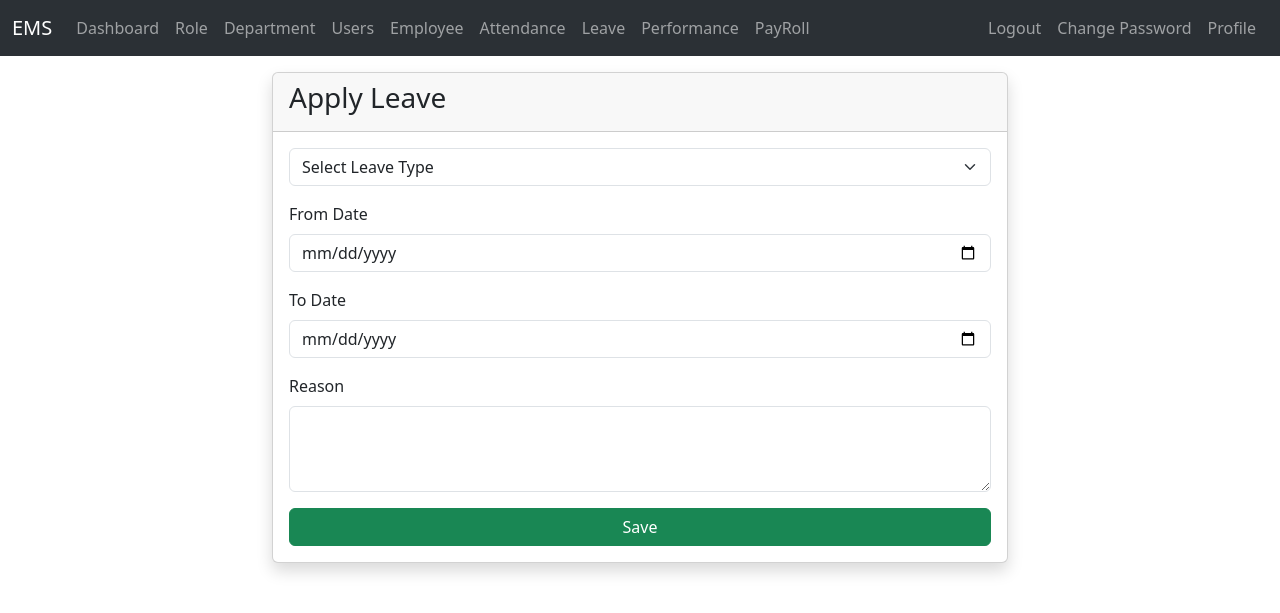
After one commit to sunilyadav97/employee-management-system, a Django app: page /employee/1/apply-leave/ in a window 1280 px wide. The commit adds this page. Shown: the top 613 px of the page. Run offline with Django 5.2, Linux system fonts and the light colour scheme; a user stored in the database is signed in; tables that the repository leaves empty hold one stand-in row (values such as "Sample post"); some libraries are stand-ins or nearby versions.

Commit message:
Created apply leave view for employee.

```diff
--- a/emsapp/urls.py
+++ b/emsapp/urls.py
@@ -8,7 +8,7 @@ from .views import (
     LeaveListView, LeaveCreateView, LeaveUpdateView, LeaveDeleteView,
     PerformanceListView, PerformanceCreateView, PerformanceUpdateView, PerformanceDeleteView, DashboardView,
     RoleListView, RoleCreateView, RoleUpdateView, RoleDeleteView, EmployeeDetailView, UserListView,
-    UserEmployeeCreateView, UserEmployeeUpdateView, ProfileView
+    UserEmployeeCreateView, UserEmployeeUpdateView, ProfileView, emp_apply_leave_view
 )
 
 app_name = "emsapp"
@@ -55,3 +55,7 @@ urlpatterns += [
     path("performance/<int:pk>/", login_required(PerformanceUpdateView.as_view()), name="performance_update"),
     path("performance/<int:pk>/delete/", login_required(PerformanceDeleteView.as_view()), name="performance_delete"),
 ]
+
+urlpatterns += [
+    path("employee/<int:pk>/apply-leave/", login_required(emp_apply_leave_view), name="emp_apply_leave"),
+]
--- a/emsapp/views.py
+++ b/emsapp/views.py
@@ -362,6 +362,24 @@ class PerformanceDeleteView(DeleteView):
 
 # Employee Section
 
-class EMPLeaveListView(ListView):
-    model = Leave
-    template_name = "emsapp/employee/leave_list.html"
+def emp_apply_leave_view(request, pk):
+    employee = get_object_or_404(Employee, pk=pk)
+    if request.method == 'POST':
+        leave_type = request.POST.get("leave_type")
+        from_date = request.POST.get("from_date")
+        to_date = request.POST.get("to_date")
+        reason = request.POST.get("reason")
+
+        if leave_type and from_date and to_date and reason:
+            instance = Leave.objects.create(
+                employee=employee,
+                leave_type=leave_type,
+                from_date=from_date,
+                to_date=to_date,
+                reason=reason
+            )
+            if instance:
+                messages.success(request, "Leave applied successfully!")
+                return redirect("emsapp:leave_list")
+
+    return render(request, "emsapp/employee/leave_form.html", {'employee': employee})
--- /dev/null
+++ b/templates/emsapp/employee/leave_form.html
@@ -0,0 +1,45 @@
+{% extends 'generic_base.html' %} {% load static %} {% load crispy_forms_tags %}
+{% block title %} Leave form{% endblock %}
+{% block content %}
+    <div class="row">
+        <div class="col-md-8 m-auto mb-3">
+            <div class="card shadow">
+                <div class="card-header justify-content-between d-flex">
+                    <h3 class="card-title">Apply Leave</h3>
+                </div>
+                <div class="card-body">
+                    <form action="" method="post">
+                        {% csrf_token %}
+                        <div>
+                            <div class="mb-3">
+                                <select class="form-select required" aria-label="Select Leave Type" name="leave_type" required>
+                                    <option selected disabled>Select Leave Type</option>
+                                    <option value="sick">Sick Leave</option>
+                                    <option value="vacation">Vacation Leave</option>
+                                    <option value="casual">Casual Leave</option>
+                                    <option value="maternity">Maternity Leave</option>
+                                    <option value="paternity">Paternity Leave</option>
+                                </select>
+                            </div>
+                            <div class="mb-3">
+                                <label for="from_date" class="form-label required">From Date</label>
+                                <input type="date" class="form-control" id="from_date" name="from_date" required>
+                            </div>
+                            <div class="mb-3">
+                                <label for="to_date" class="form-label required">To Date</label>
+                                <input type="date" class="form-control" id="to_date" name="to_date" required>
+                            </div>
+                            <div class="mb-3">
+                                <label for="reason" class="form-label required" >Reason</label>
+                                <textarea class="form-control" id="reason" rows="3" name="reason" required></textarea>
+                            </div>
+                        </div>
+                        <div class="d-grid">
+                            <button type="submit" class="btn btn-success">Save</button>
+                        </div>
+                    </form>
+                </div>
+            </div>
+        </div>
+    </div>
+{% endblock %}
```
Also changed, not shown: templates/emsapp/leave_list.html (+6 -1 lines).
